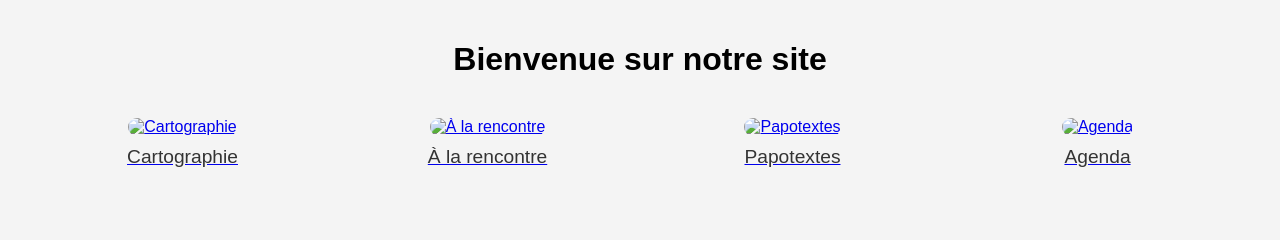
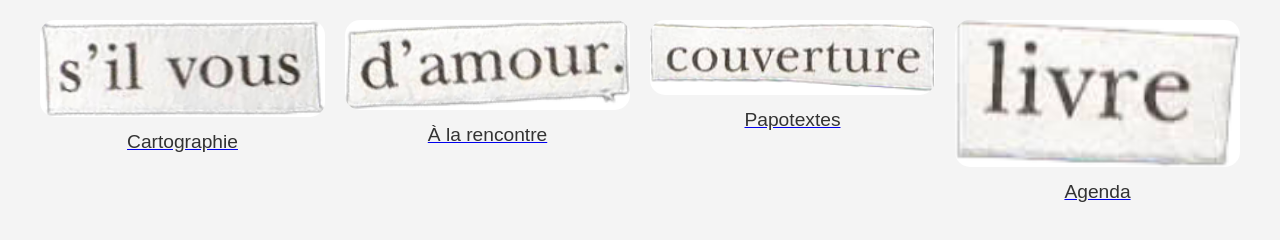
Before and after one commit to CatWhoMan/piste_2, a plain HTML site: page index.html in a window 1280 px wide. Drawn offline with Linux system fonts and the light colour scheme.

Commit message:
index.html

```diff
--- a/index.html
+++ b/index.html
@@ -9,30 +9,28 @@
 </head>
 <body>
 
-  <h1>Bienvenue sur notre site</h1>
-
   <div class="categories">
     <div class="category">
       <a href="cartographie.html">
-        <img src="images/cartographie.png" alt="Cartographie">
+        <img src="cartographie.png" alt="Cartographie">
         <div class="category-name">Cartographie</div>
       </a>
     </div>
     <div class="category">
       <a href="a-la-rencontre.html">
-        <img src="images/a-la-rencontre.png" alt="À la rencontre">
+        <img src="a-la-rencontre.png" alt="À la rencontre">
         <div class="category-name">À la rencontre</div>
       </a>
     </div>
     <div class="category">
       <a href="papotextes.html">
-        <img src="images/papotextes.png" alt="Papotextes">
+        <img src="papotextes.png" alt="Papotextes">
         <div class="category-name">Papotextes</div>
       </a>
     </div>
     <div class="category">
       <a href="agenda.html">
-        <img src="images/agenda.png" alt="Agenda">
+        <img src="agenda.png" alt="Agenda">
         <div class="category-name">Agenda</div>
       </a>
     </div>
```
